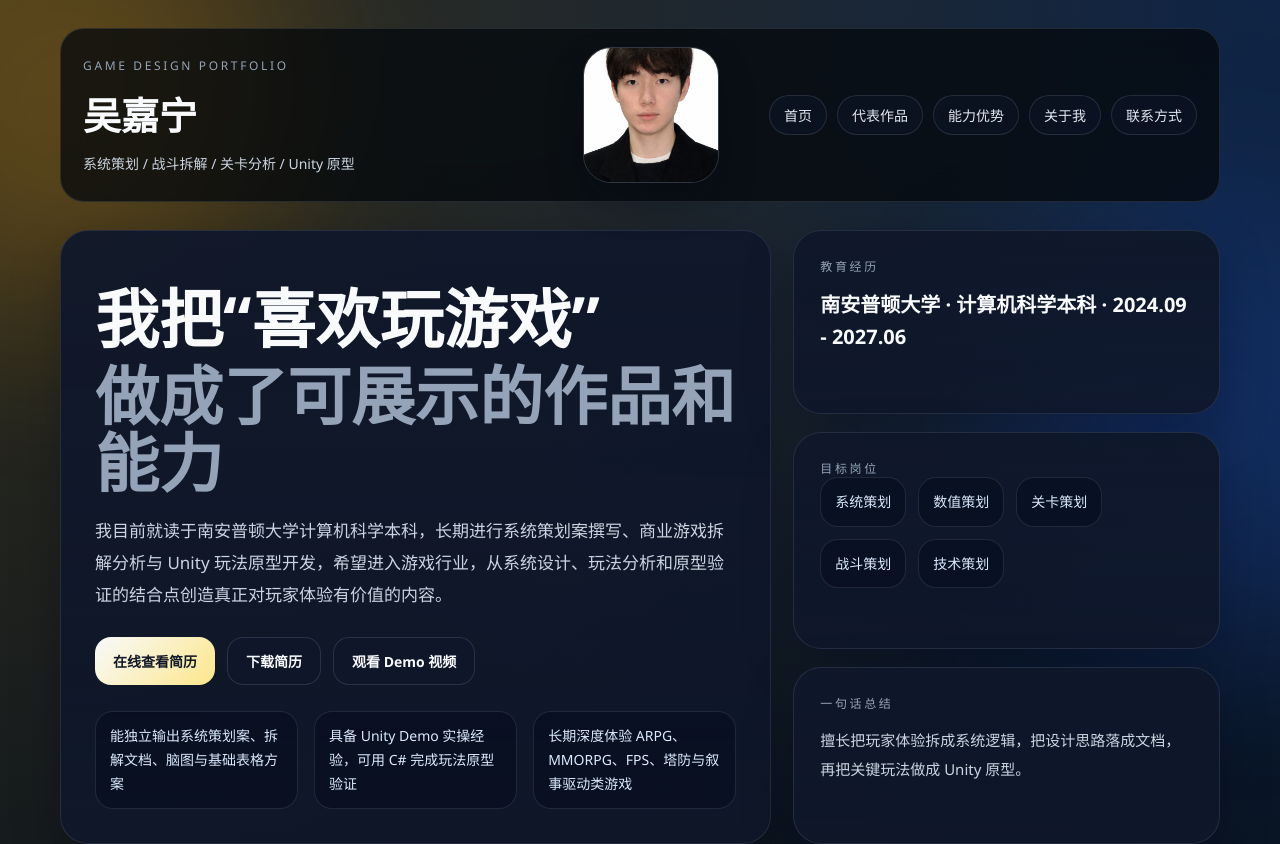
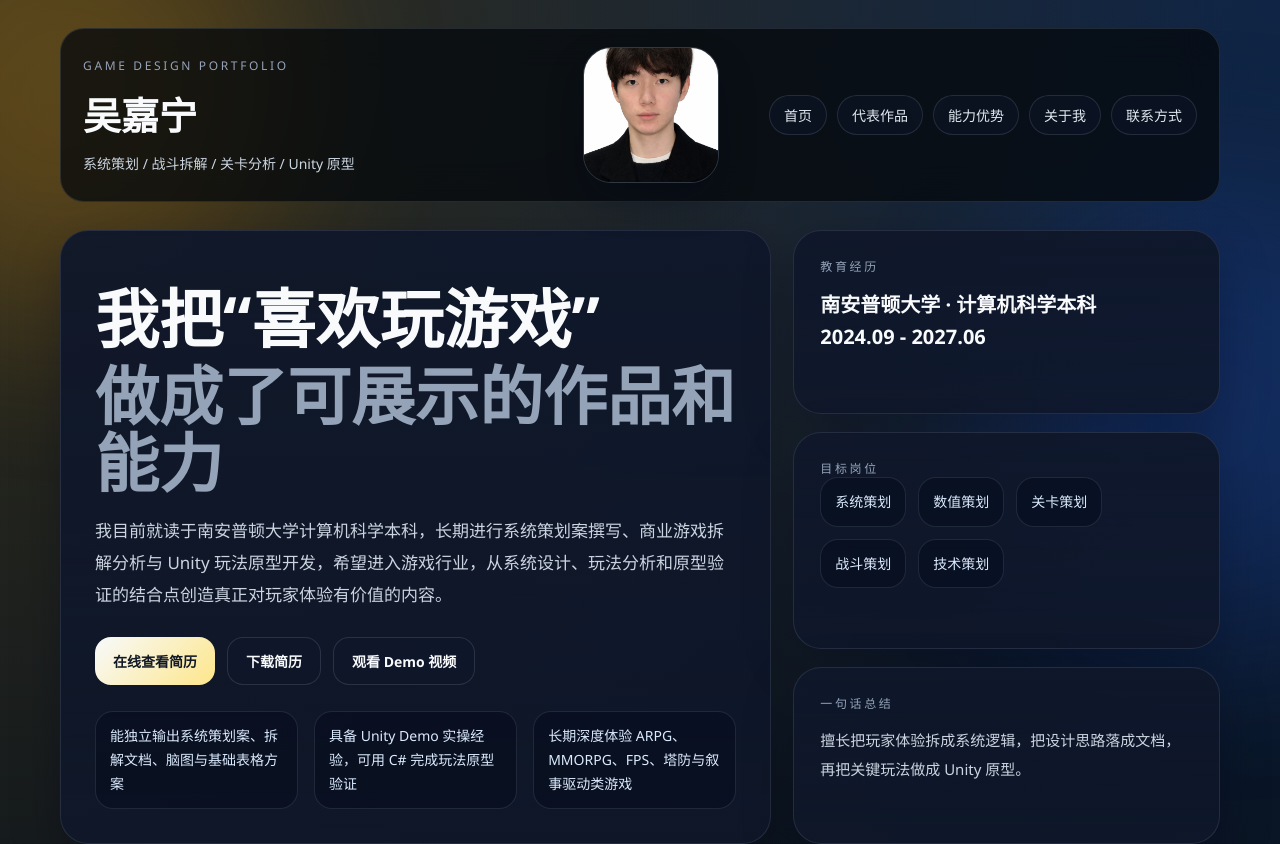
Before and after one commit to wjn18/portfolio-site, a React (Vite) app: page / in a window 1280 px wide. Shown: the top 844 px of the page. Built offline with nearby package versions, Linux system fonts and the light colour scheme.

Commit message:
Format education section on two lines

```diff
--- a/src/App.jsx
+++ b/src/App.jsx
@@ -7,7 +7,7 @@ const profile = {
   role: "系统策划 / 战斗拆解 / 关卡分析 / Unity 原型",
   intro:
     "我目前就读于南安普顿大学计算机科学本科，长期进行系统策划案撰写、商业游戏拆解分析与 Unity 玩法原型开发，希望进入游戏行业，从系统设计、玩法分析和原型验证的结合点创造真正对玩家体验有价值的内容。",
-  education: "南安普顿大学 · 计算机科学本科 · 2024.09 - 2027.06",
+  education: "南安普顿大学 · 计算机科学本科\n2024.09 - 2027.06",
   targets: ["系统策划", "数值策划", "关卡策划", "战斗策划", "技术策划"],
   highlights: [
     "能独立输出系统策划案、拆解文档、脑图与基础表格方案",
--- a/src/index.css
+++ b/src/index.css
@@ -316,6 +316,7 @@ h3 {
   font-size: 20px;
   font-weight: 700;
   line-height: 1.6;
+  white-space: pre-line;
 }
 
 .three-up {
```
